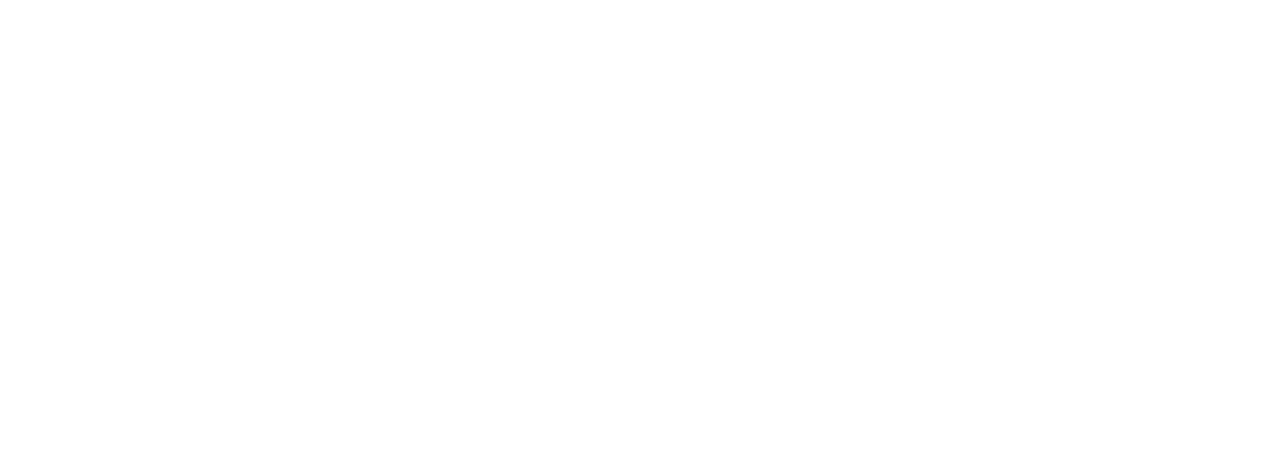
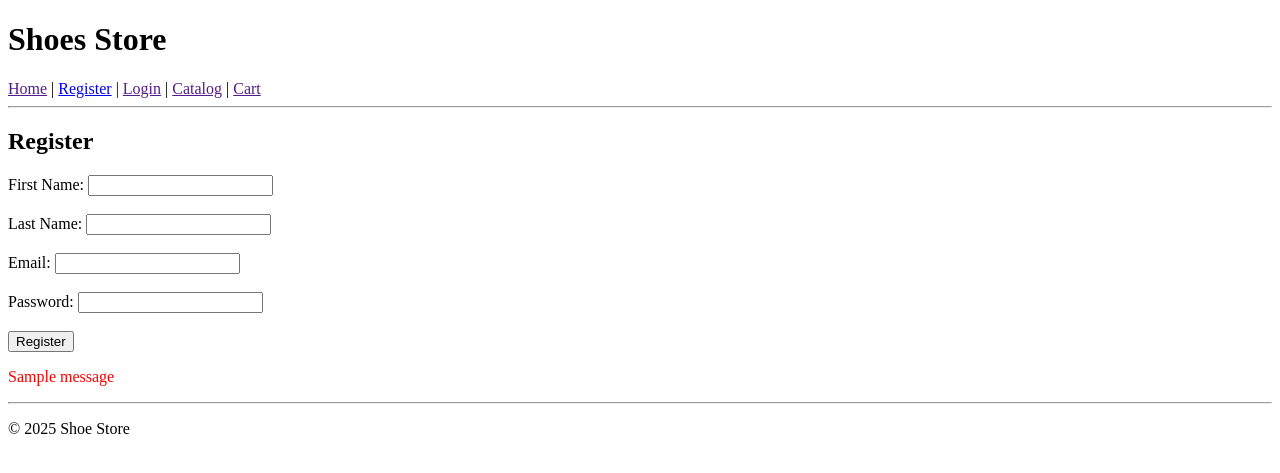
Before and after one commit to MIDimova21/ShoesProject, a Flask app: page / in a window 1280 px wide. Before the commit the part shown is empty. Shown: the top 473 px of the page. Run offline with Flask 3, Linux system fonts and the light colour scheme; one stand-in notice (Sample message) is shown.

Commit message:
Create html for login and register

```diff
--- a/FlaskProject/templates/base.html
+++ b/FlaskProject/templates/base.html
@@ -2,9 +2,33 @@
 <html lang="en">
 <head>
     <meta charset="UTF-8">
-    <title>Title</title>
+    <title>Shoes Store</title>
+
+    {% block link %}
+        <link rel="stylesheet" href="{{ url_for('static', filename='base.css') }}">
+    {% endblock %}
+
 </head>
 <body>
+    <header>
+        <h1>Shoes Store</h1>
+        <nav>
+            <a href="">Home</a> |
+            <a href="{{ url_for('auth.register') }}">Register</a> |
+            <a href="">Login</a> |
+            <a href="">Catalog</a> |
+            <a href="">Cart</a>
+        </nav>
+        <hr>
+    </header>
 
+    <main>
+        {% block content %}{% endblock %}
+    </main>
+
+    <footer>
+        <hr>
+        <p>&copy; 2025 Shoe Store</p>
+    </footer>
 </body>
 </html>
--- a/FlaskProject/templates/register.html
+++ b/FlaskProject/templates/register.html
@@ -1,10 +1,24 @@
-<!DOCTYPE html>
-<html lang="en">
-<head>
-    <meta charset="UTF-8">
-    <title>Title</title>
-</head>
-<body>
+{% extends "base.html" %}
 
-</body>
-</html>
+{% block content %}
+<h2>Register</h2>
+<form method="POST">
+  <label>First Name:</label>
+  <input type="text" name="first_name" required><br><br>
+
+  <label>Last Name:</label>
+  <input type="text" name="last_name" required><br><br>
+
+  <label>Email:</label>
+  <input type="email" name="email" required><br><br>
+
+  <label>Password:</label>
+  <input type="password" name="password" required><br><br>
+
+  <button type="submit">Register</button>
+</form>
+
+{% for message in get_flashed_messages() %}
+  <p style="color:red;">{{ message }}</p>
+{% endfor %}
+{% endblock %}
```
Also changed, not shown: FlaskProject/templates/login.html (+17 -9 lines).
